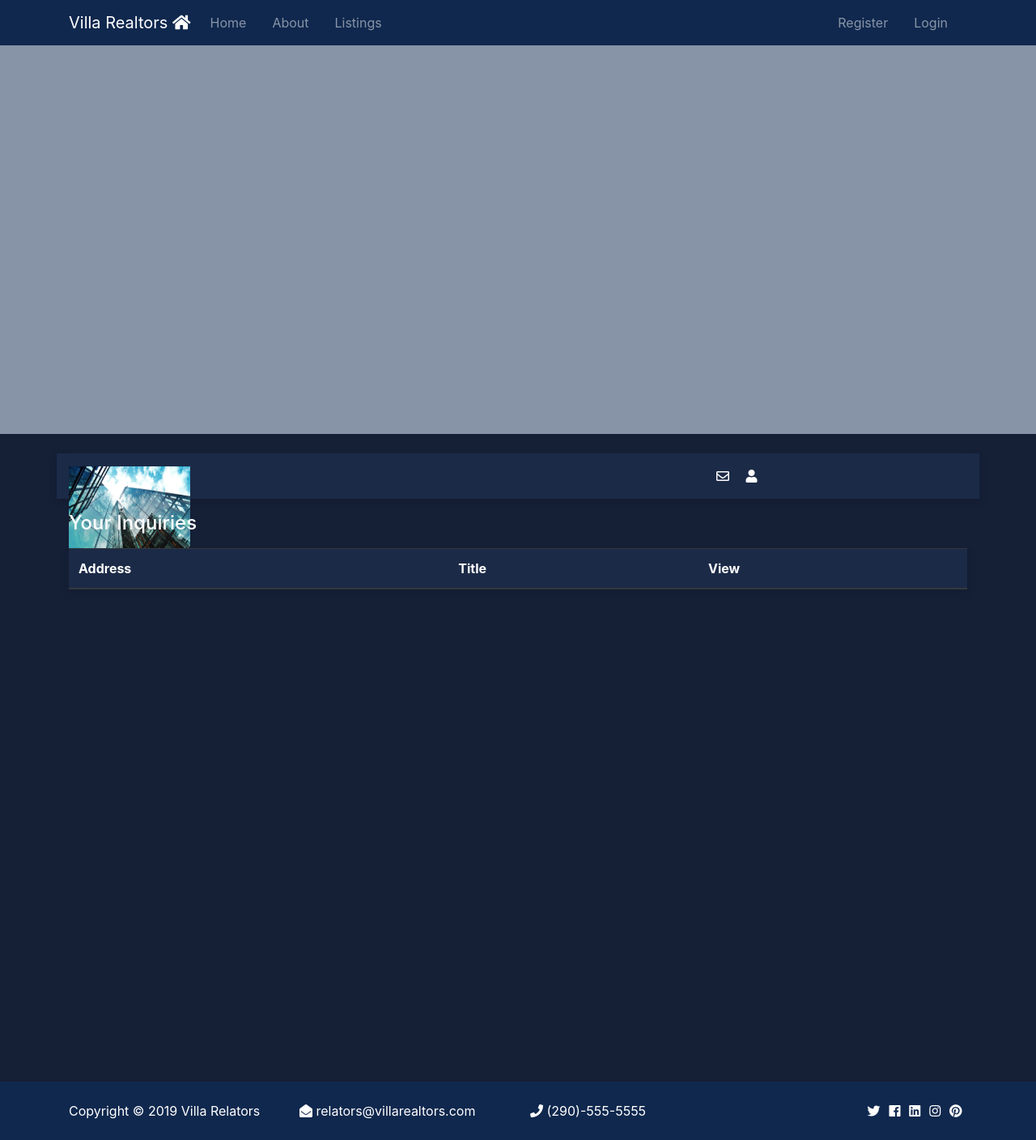
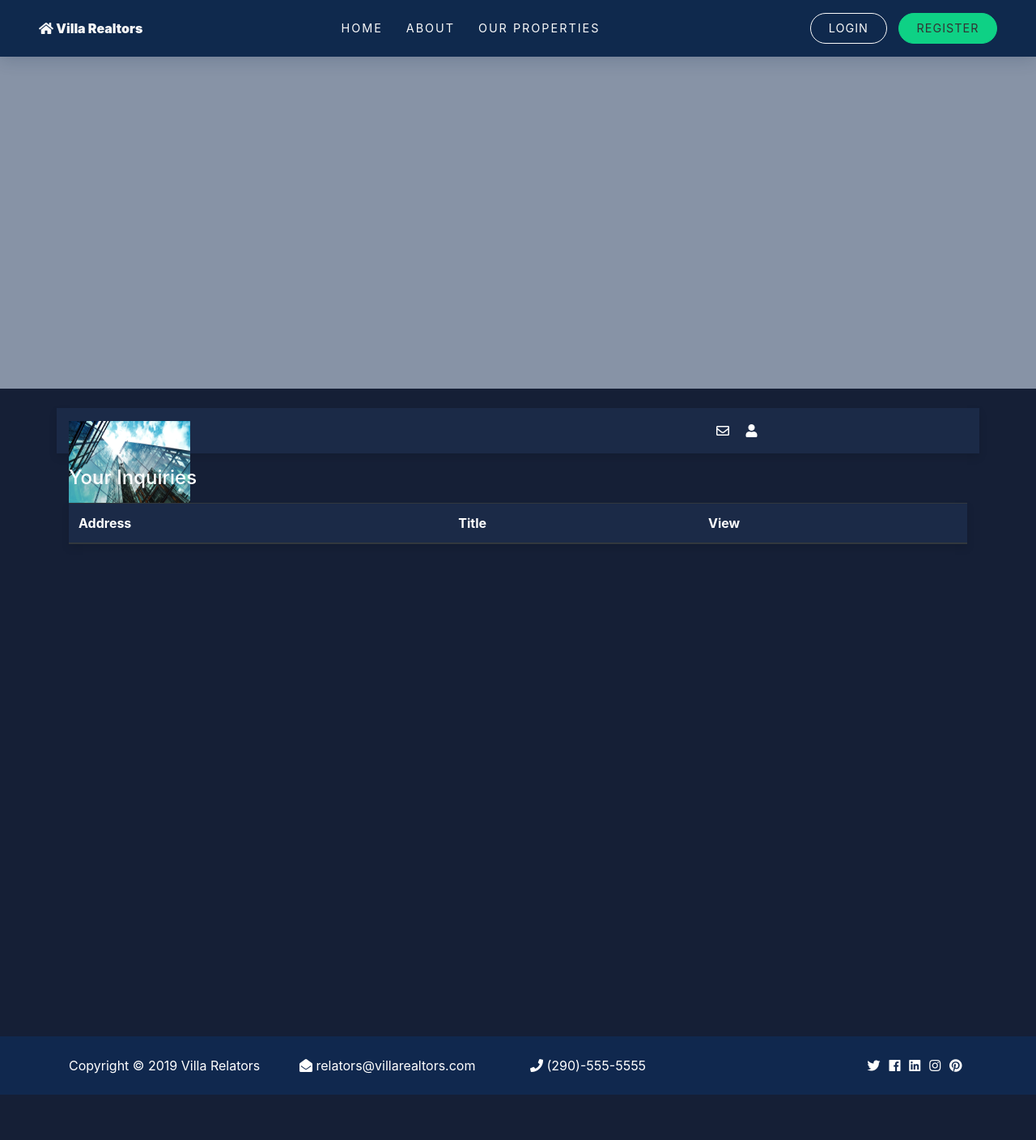
Before and after one commit to gatemadavid/realesttateapp, a Django app: page /accounts/dashboard in a window 1280 px wide. Shown: the whole page at 81% size. After the commit the page ends 1352 px from the top, so only its background shows below. Run offline with Django 3.2, Linux system fonts and the light colour scheme; data that the repository does not hold is empty; some libraries are stand-ins or nearby versions.

Commit message:
change navbar

```diff
--- a/templates/partials/_navbar.html
+++ b/templates/partials/_navbar.html
@@ -1,94 +1,28 @@
 {% load static %}
-<nav class="navbar navbar-expand-lg navbar-dark bg-primary sticky-top">
-  <div class="container">
-    <a class="navbar-brand" href="{% url 'index' %}">
-      Villa Realtors
-      <i class="fas fa-home"></i>
-      <!-- <img src="{% static 'img/logo.png' %} " class="logo" alt="" /> -->
-    </a>
-    <button
-      class="navbar-toggler"
-      type="button"
-      data-toggle="collapse"
-      data-target="#navbarNavAltMarkup"
-    >
-      <span class="navbar-toggler-icon"></span>
-    </button>
-    <div class="collapse navbar-collapse" id="navbarNavAltMarkup">
-      <ul class="navbar-nav">
-        <li
-          {% if '/' == request.path %}
-          class="nav-item active mr-3"
-          {% else %}
-          class="nav-item mr-3"
-          {% endif %}
-        >
-          <a class="nav-link" href="{% url 'index' %}">Home</a>
-        </li>
-        <li
-        {% if 'about' in request.path %}
-        class="nav-item active mr-3"
-        {% else %}
-        class="nav-item mr-3"
-        {% endif %}
-        >
-          <a class="nav-link" href="{% url 'about' %}">About</a>
-        </li>
-        <li
-        {% if 'listings' in request.path %}
-        class="nav-item active mr-3"
-        {% else %}
-        class="nav-item mr-3"
-        {% endif %}
+<header>
+  <a href="{% url 'index' %}" class="site-logo" aria-label="homepage">
+      <i class="fas fa-home"></i> Villa Realtors</a>
+  <navbar class="main-nav">
+    <ul class="nav__list">
+      <li class="nav__list-item"><a href="{% url 'index' %}" class="nav__link">Home</a></li>
+      <li class="nav__list-item">
+        <a href="{% url 'about' %}" class="nav__link">About</a>
+      </li>
+      <li class="nav__list-item">
+        <a href="{% url 'listings' %}" class="nav__link">Our Properties</a>
+      </li>
+    </ul>
+  </navbar>
 
-        >
-          <a class="nav-link" href="{% url 'listings' %}">Listings</a>
-        </li>
-      </ul>
 
-      <ul class="navbar-nav ml-auto">
-        {% if user.is_authenticated %}
-              <li
-              {% if 'dashboard' in request.path %}
-              class="nav-item active mr-3"
-              {% else %}
-              class="nav-item mr-3"
-              {% endif %}
-              >
-                <a class="nav-link" href="{% url 'dashboard' %}">
-                  Dashboard</a
-                >
-              </li>
-              <li class="nav-item mr-3">
-                <a href="javascript:{document.getElementById('logout').submit()}"
-                 class="nav-link">Logout</a>
-                 <form action="{% url 'logout' %}" method="POST" id="logout">
-                   {% csrf_token %}
-                   <input type="hidden" >
-                 </form>
-              </li>
-        {% else %}
-          <li
-          {% if 'register' in request.path %}
-          class="nav-item active mr-3"
-          {% else %}
-          class="nav-item mr-3"
-          {% endif %}
-          >
-            <a class="nav-link" href="{% url 'register' %}">
-              </i> Register</a
-            >
-          </li>
-          <li
-          {% if 'login' in request.path %}
-          class="nav-item active mr-3"
-          {% else %}
-          class="nav-item mr-3"
-          {% endif %}>
-            <a class="nav-link" href="{% url 'login' %}">Login</a>
-          </li>
-        {% endif %}
-      </ul>
-    </div>
-  </div>
-</nav>
+  <navbar class="account">
+    <ul class="nav__list">
+      <li class="nav__list-item">
+        <a class="nav__link nav__link--btn" href="{% url 'login' %}">Login</a>
+      </li>
+      <li class="nav__list-item">
+        <a class="nav__link nav__link--btn nav__link--btn--highlight" href="{% url 'register' %}">Register</a>
+      </li>
+    </ul>
+  </navbar>
+</header>
```
